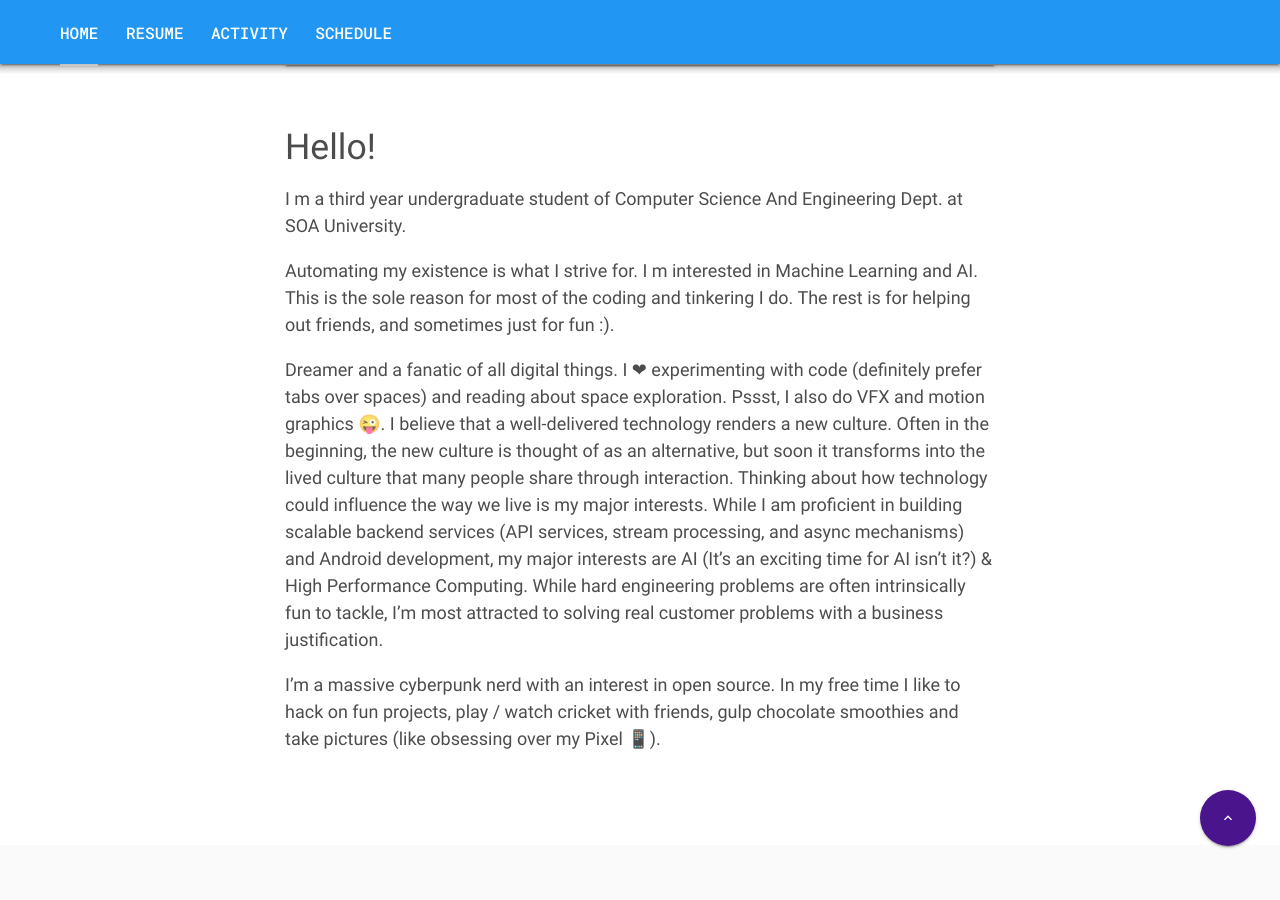
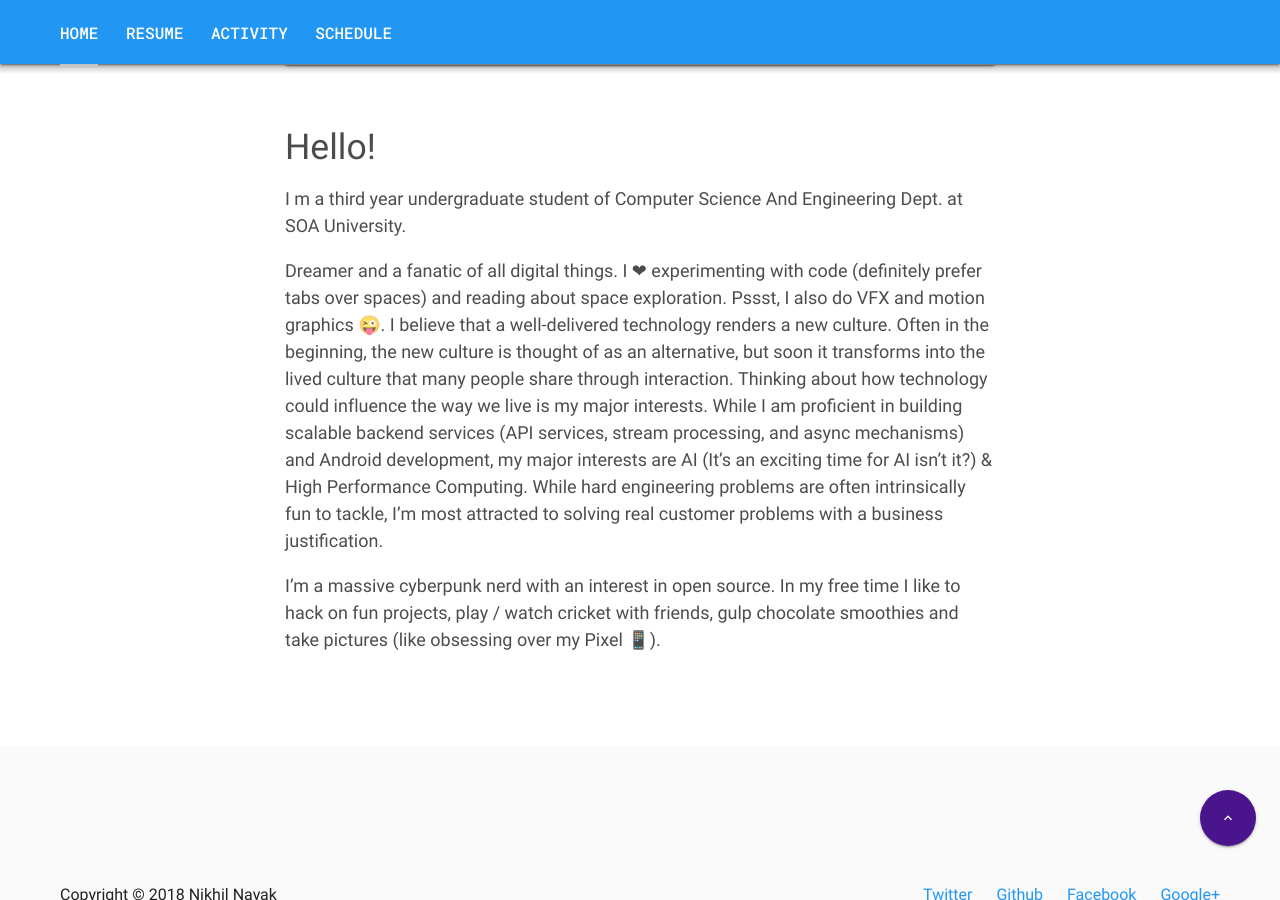
Before and after one commit to nikhilnayak98/blog, a Jekyll site: the page built from index.markdown, in a window 1280 px wide and 900 px high, scrolled down 517 px. Built offline with Jekyll 4.4.1, drawn with Linux system fonts in a browser that asks for light colours; nearby versions of some CDN libraries; comment, search, counter and statistics services are not loaded.

Commit message:
Update index.markdown

```diff
--- a/index.markdown
+++ b/index.markdown
@@ -27,7 +27,7 @@ title: Nikhil Nayak
 
 I m a third year undergraduate student of Computer Science And Engineering Dept. at SOA University.
 
-Automating my existence is what I strive for. I m interested in Machine Learning and AI. This is the sole reason for most of the coding and tinkering I do. The rest is for helping out friends, and sometimes just for fun :).
+
 
 Dreamer and a fanatic of all digital things. I ❤ experimenting with code (definitely prefer tabs over spaces) and reading about space exploration. Pssst, I also do VFX and motion graphics 😜. I believe that a well-delivered technology renders a new culture. Often in the beginning, the new culture is thought of as an alternative, but soon it transforms into the lived culture that many people share through interaction. Thinking about how technology could influence the way we live is my major interests. While I am proficient in building scalable backend services (API services, stream processing, and async mechanisms) and Android development, my major interests are AI (It's an exciting time for AI isn't it?) & High Performance Computing. While hard engineering problems are often intrinsically fun to tackle, I'm most attracted to solving real customer problems with a business justification.
 
```
